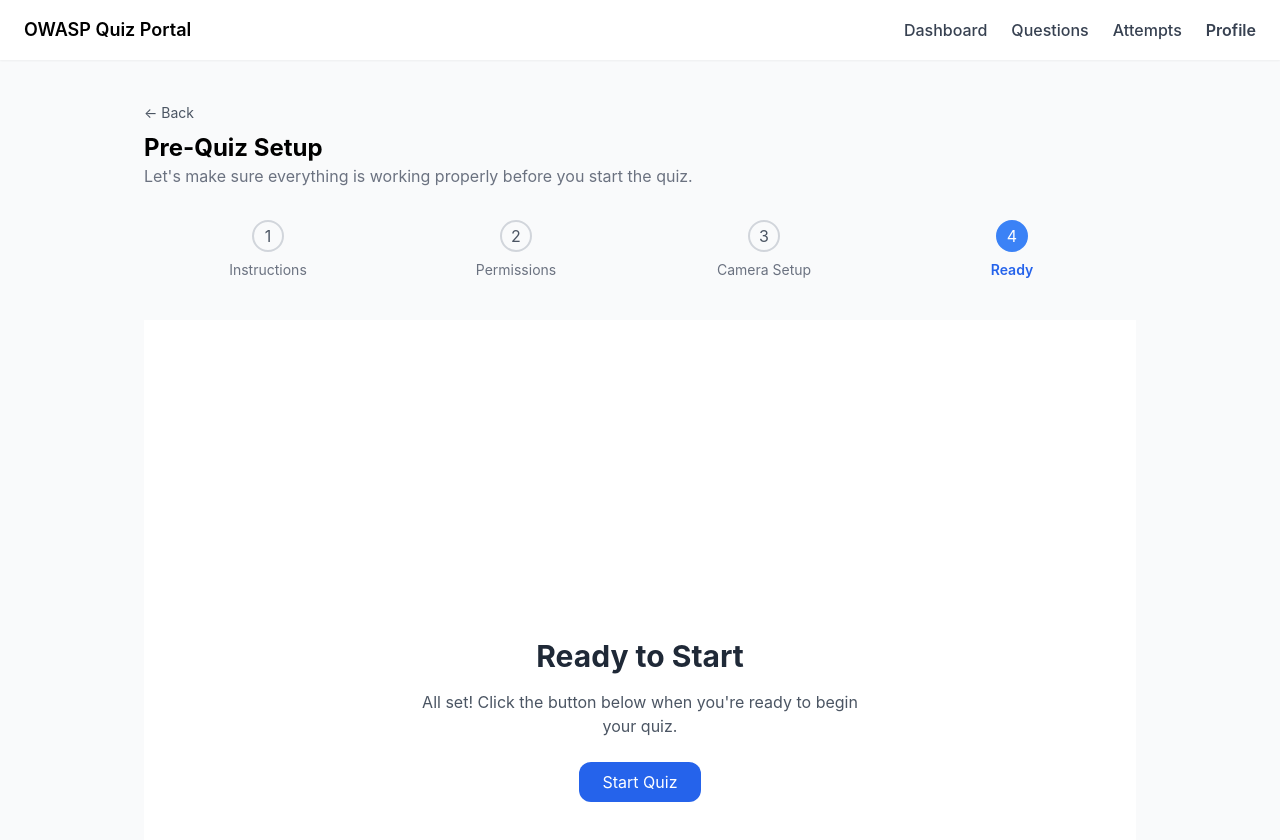
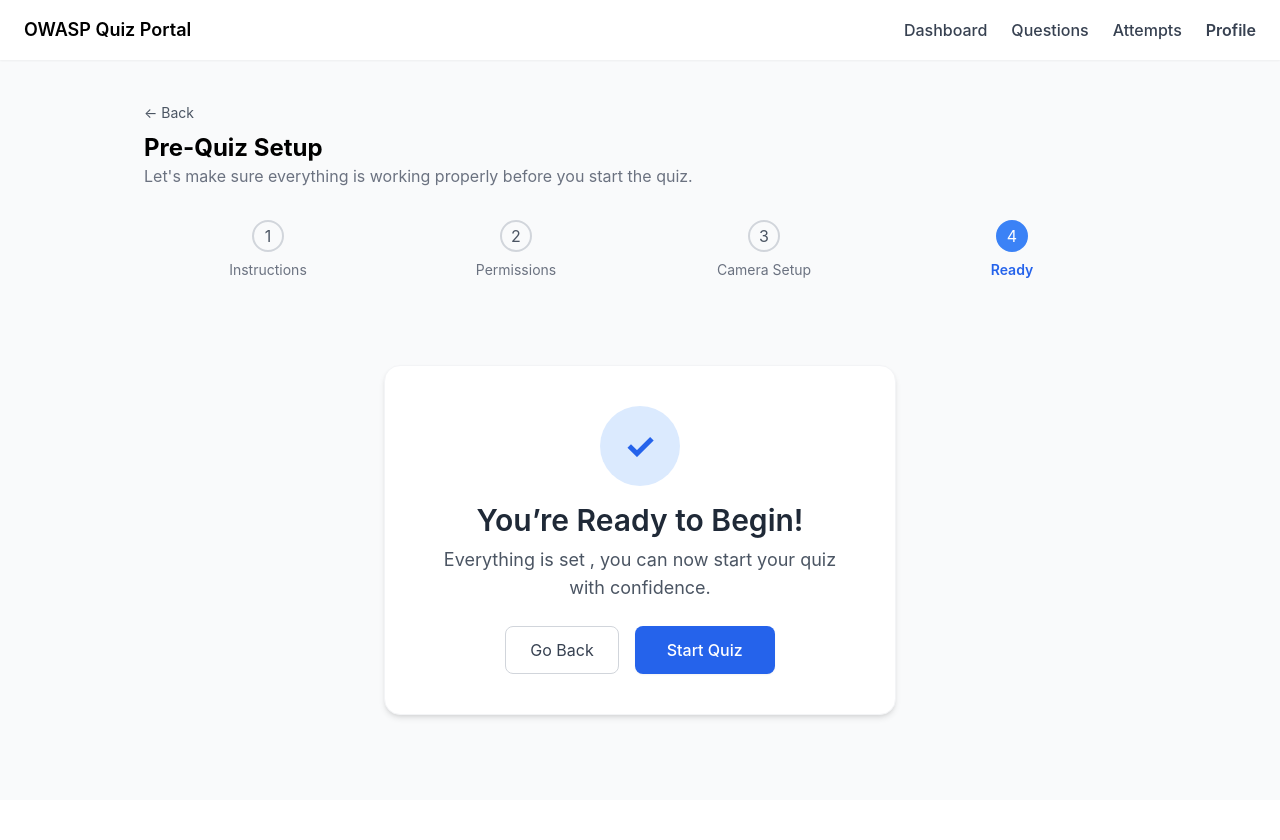
Before and after one commit to akshita264/quiz_portal, a React (Vite) app: page /quiz/ready in a window 1280 px wide. Shown: the top 840 px of the page. After the commit the page ends 800 px from the top, so only its background shows below. Built offline with nearby package versions, Linux system fonts and the light colour scheme.

Commit message:
Added Ready Card

```diff
--- a/src/pages/quiz/preQuizSetup/ready.jsx
+++ b/src/pages/quiz/preQuizSetup/ready.jsx
@@ -1,17 +1,42 @@
 import React from "react";
+import { useNavigate } from "react-router-dom";
 
-function ReadyPage() {
+export default function ReadyPage() {
+  const navigate = useNavigate();
+
   return (
-    <div className="p-6 flex flex-col items-center justify-center min-h-screen bg-white">
-      <h1 className="text-3xl font-bold mb-4 text-gray-800">Ready to Start</h1>
-      <p className="text-gray-600 text-center max-w-md mb-6">
-        All set! Click the button below when you're ready to begin your quiz.
-      </p>
-      <button className="px-6 py-2 bg-blue-600 text-white rounded-xl hover:bg-blue-700 transition">
-        Start Quiz
-      </button>
+    <div className="flex justify-center items-center h-[55vh] px-4">
+      <div className="max-w-lg w-full bg-white p-10 rounded-2xl shadow-md border border-gray-100 text-center">
+        {/* Checkmark */}
+        <div className="flex flex-col items-center mb-6">
+          <div className="w-20 h-20 flex items-center justify-center rounded-full bg-blue-100 text-blue-600 text-4xl font-bold mb-4">
+            ✓
+          </div>
+          <h2 className="text-3xl font-semibold text-gray-800 mb-2">
+            You’re Ready to Begin!
+          </h2>
+          <p className="text-gray-600 text-lg">
+            Everything is set , you can now start your quiz with confidence.
+          </p>
+        </div>
+
+        {/* Buttons */}
+        <div className="flex justify-center space-x-4">
+          <button
+            onClick={() => navigate("/quiz/camera")}
+            className="px-6 py-2 rounded-lg border border-gray-300 text-gray-700 hover:bg-gray-100 transition-all duration-200"
+          >
+            Go Back
+          </button>
+
+          <button
+            onClick={() => navigate("/quiz/start")}
+            className="px-8 py-3 rounded-lg bg-blue-600 text-white hover:bg-blue-700 transition-all duration-200 shadow-sm font-medium"
+          >
+            Start Quiz
+          </button>
+        </div>
+      </div>
     </div>
   );
 }
-
-export default ReadyPage;
```
